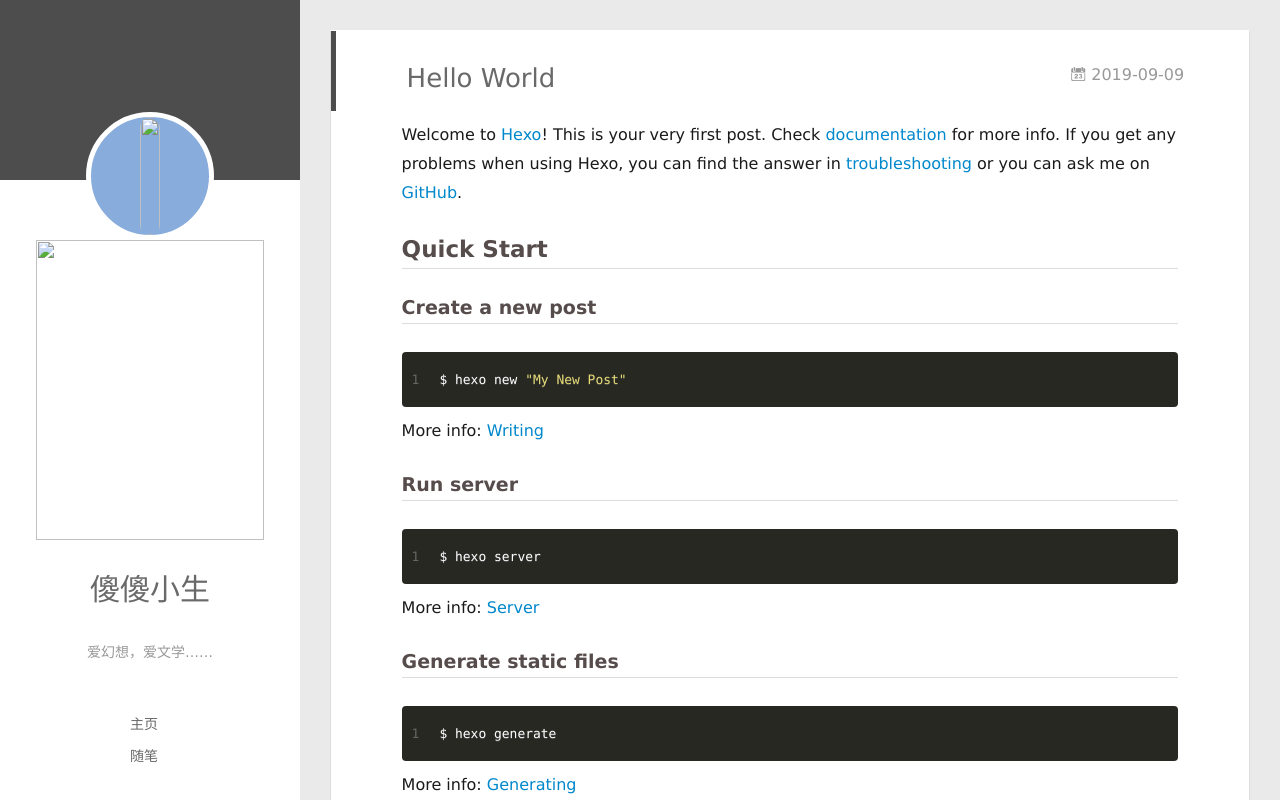
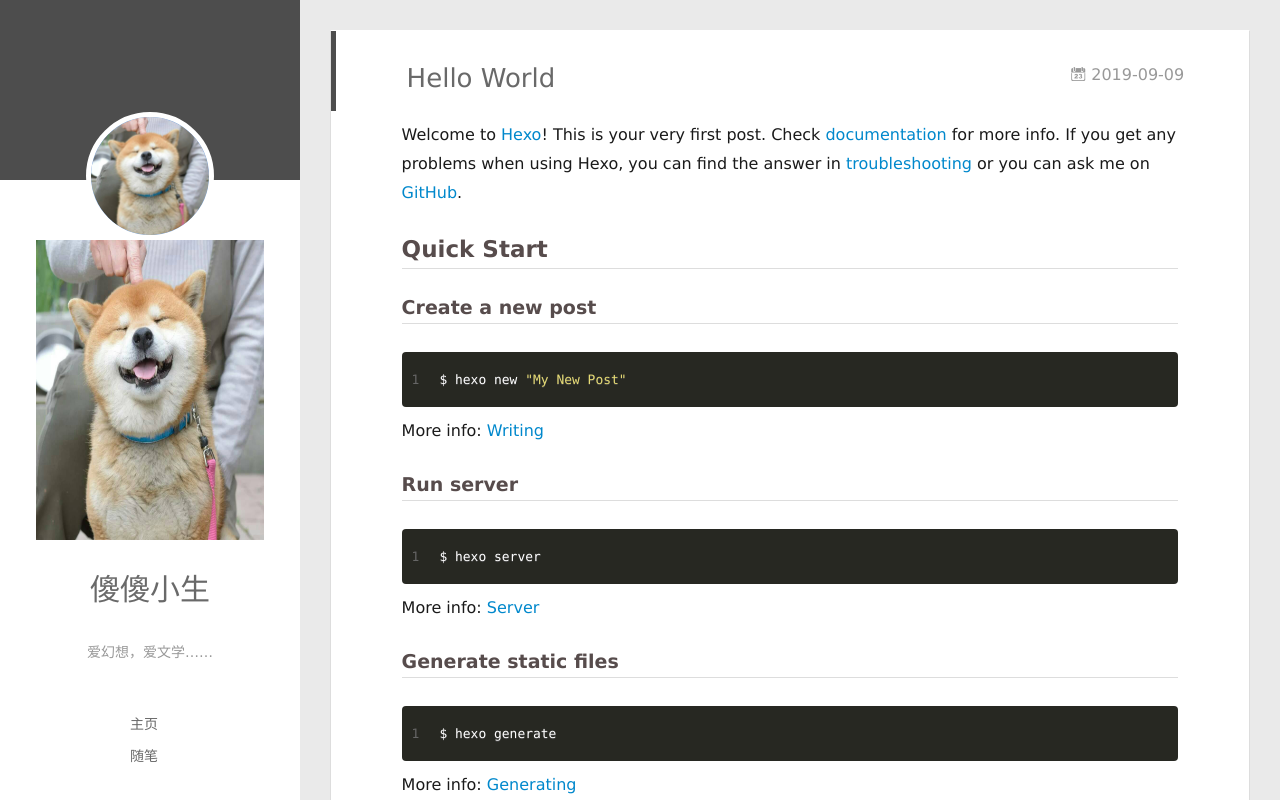
Before and after one commit to 16zhliu2/16zhliu2.github.io, a plain HTML site: page 2019/09/09/hello-world/index.html in a window 1280 px wide. Drawn offline with Linux system fonts and the light colour scheme.

Commit message:
Site updated: 2019-09-26 18:28:29

```diff
--- a/2019/09/09/hello-world/index.html
+++ b/2019/09/09/hello-world/index.html
@@ -46,12 +46,12 @@
 <div class="overlay" style="background: #4d4d4d"></div>
 <div class="intrude-less">
 	<header id="header" class="inner">
-		<a href="/" class="profilepic">
-			<img src="" class="js-avatar show">
+		<a href="/themes/yilia/source/" class="profilepic">
+			<img src="/assets/img/head.jpg" class="js-avatar show">
 		</a>
-		<img src="" class="js-avatar show" style="width: 100%;height: 100%;opacity: 1;">
+		<img src="/assets/img/head.jpg" class="js-avatar show" style="width: 100%;height: 100%;opacity: 1;">
 		<hgroup>
-		  <h1 class="header-author"><a href="/">傻傻小生</a></h1>
+		  <h1 class="header-author"><a href="/themes/yilia/source/">傻傻小生</a></h1>
 		</hgroup>
 
 		<p class="header-subtitle">爱幻想，爱文学……</p>
@@ -108,7 +108,7 @@
 	<div class="intrude-less">
 		<header id="header" class="inner">
 			<div class="profilepic">
-				<img src="" class="js-avatar">
+				<img src="/assets/img/head.jpg" class="js-avatar">
 			</div>
 			<hgroup>
 			  <h1 class="header-author js-header-author">傻傻小生</h1>
```
Also changed, not shown: archives/2019/09/index.html (+5 -5 lines), archives/2019/index.html (+5 -5 lines), archives/index.html (+5 -5 lines), index.html (+5 -5 lines).
